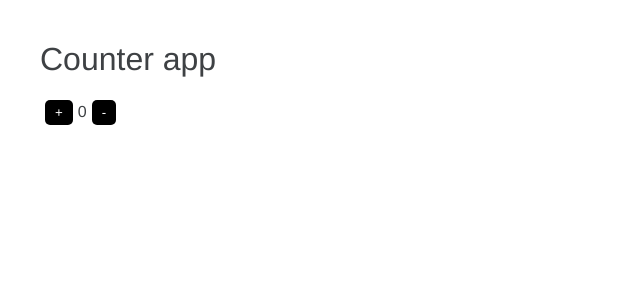
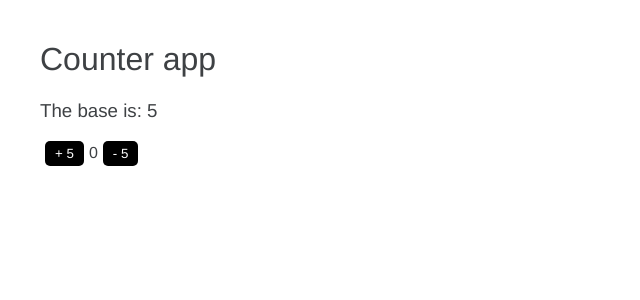
Before and after one commit to moive/angular-basic-h, an Angular app: page / in a window 1280 px wide. Shown: the top 300 px of the page, without its empty margins (0-640 px from the left). Built offline with nearby package versions, Linux system fonts and the light colour scheme.

Commit message:
task accumulate

```diff
--- a/src/app/app.component.html
+++ b/src/app/app.component.html
@@ -1,3 +1,7 @@
 <h1>{{ title }}</h1>
-<button (click)="accumulate(1)">+</button> <span>{{ count }}</span>
-<button (click)="accumulate(-1)">-</button>
+<h3>
+  The base is: <strong>{{ base }}</strong>
+</h3>
+<button (click)="accumulate(base)">+ {{ base }}</button>
+<span>{{ count }}</span>
+<button (click)="accumulate(-base)">- {{ base }}</button>
--- a/src/app/app.component.ts
+++ b/src/app/app.component.ts
@@ -6,8 +6,9 @@ import { Component } from '@angular/core';
   styleUrls: ['./app.component.scss'],
 })
 export class AppComponent {
-  title = 'Counter app';
-  count = 0;
+  title: string = 'Counter app';
+  count: number = 0;
+  base: number = 5;
 
   accumulate(v: number) {
     this.count += v;
```
